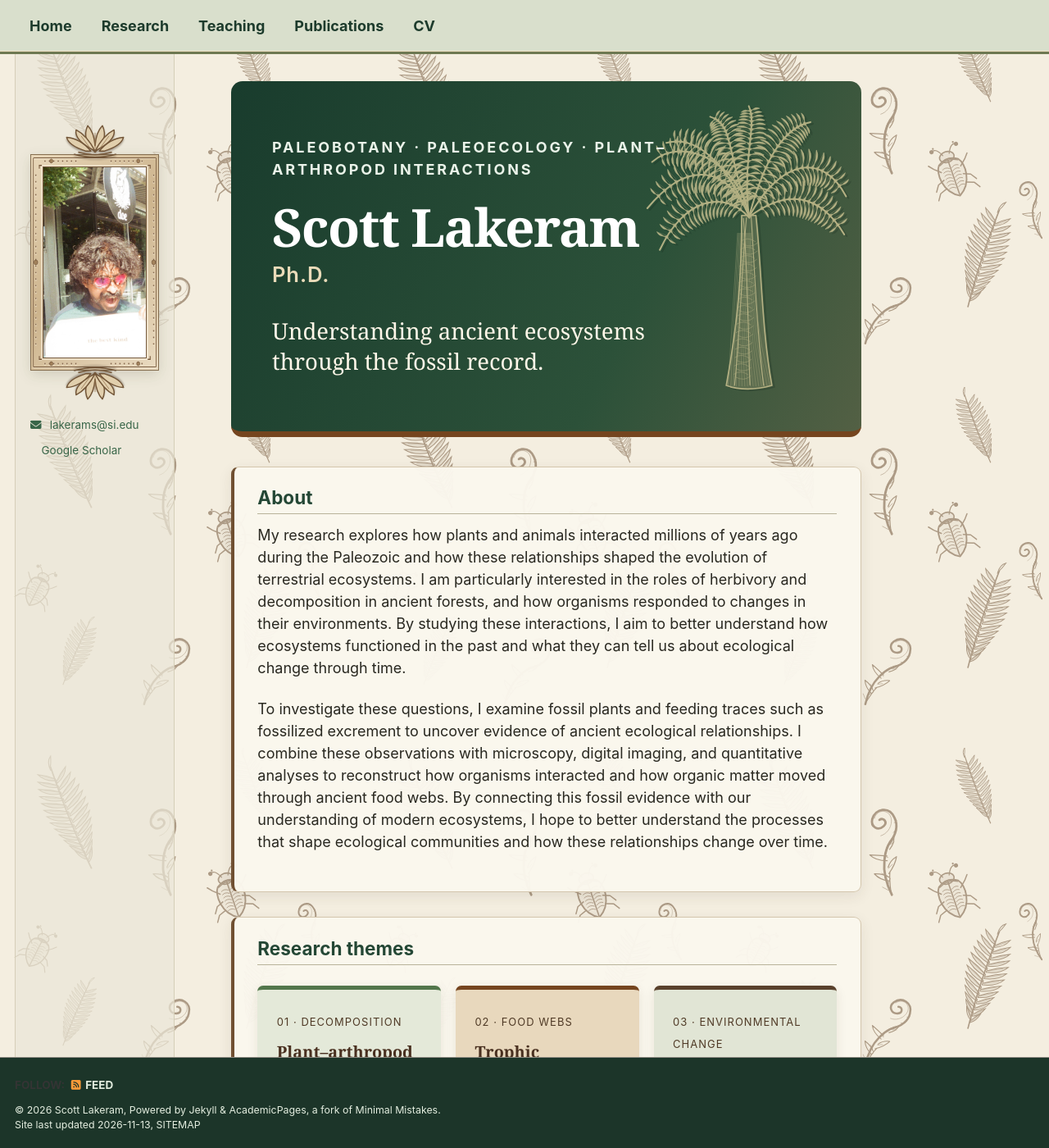
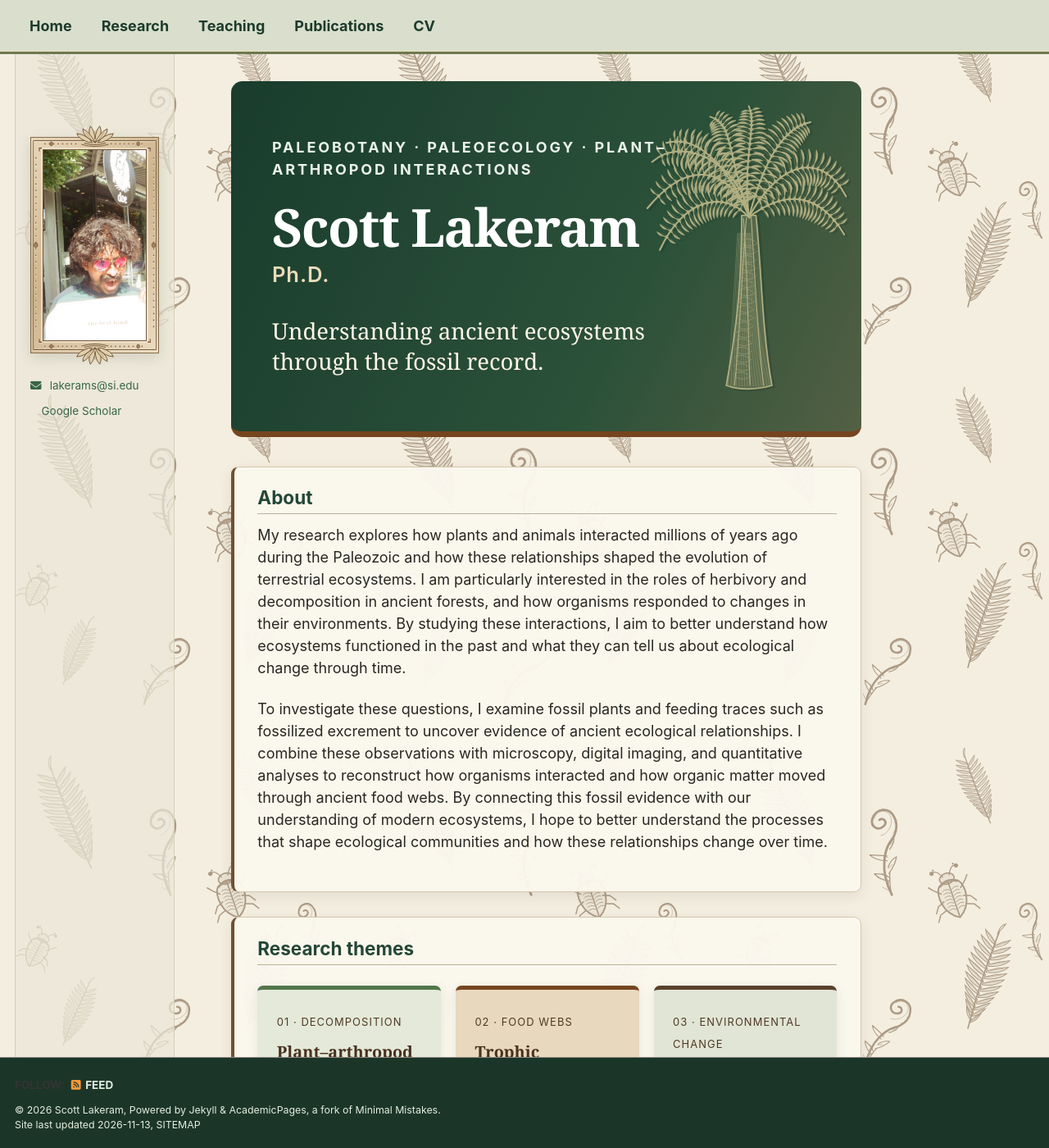
Before and after one commit to slakeram/slakeram.github.io, a Jekyll site: the page built from _pages/about.md, in a window 1280 px wide and 1400 px high. Shown: the whole window at 82% size. Built offline with Jekyll 4.4.1, drawn with Linux system fonts in a browser that asks for light colours; a script bundle is joined from its source files by our own code; a style sheet for code colours, icons or effects is not loaded.

Commit message:
Scale lotus ornaments down and integrate them into dotted frame

```diff
--- a/assets/css/botanical.css
+++ b/assets/css/botanical.css
@@ -494,3 +494,17 @@ body:has(.kolam-cv) .cv-person-name {text-align:left!important;margin:0 0 1.5rem
 @media(max-width:480px) {
   .temple-portrait-frame {margin-top:39px;margin-bottom:3rem;}
 }
+
+/* Delicate, flat carved lotus accents: only a small part protrudes from the
+   beadwork border; no embossed shadows or oversized floral crowns. */
+.temple-portrait-frame {margin-top:18px;margin-bottom:1.55rem;}
+.temple-lotus-finial {
+  width:66px;
+  height:35px;
+  filter:none;
+}
+.temple-lotus-finial-top {top:-21px;}
+.temple-lotus-finial-bottom {bottom:-21px;}
+@media(max-width:480px) {
+  .temple-portrait-frame {margin-top:18px;margin-bottom:1.55rem;}
+}
```
